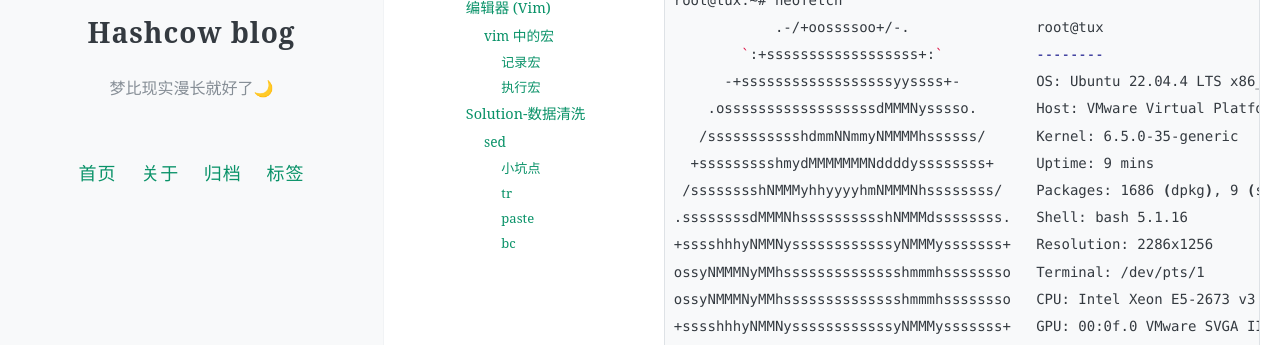
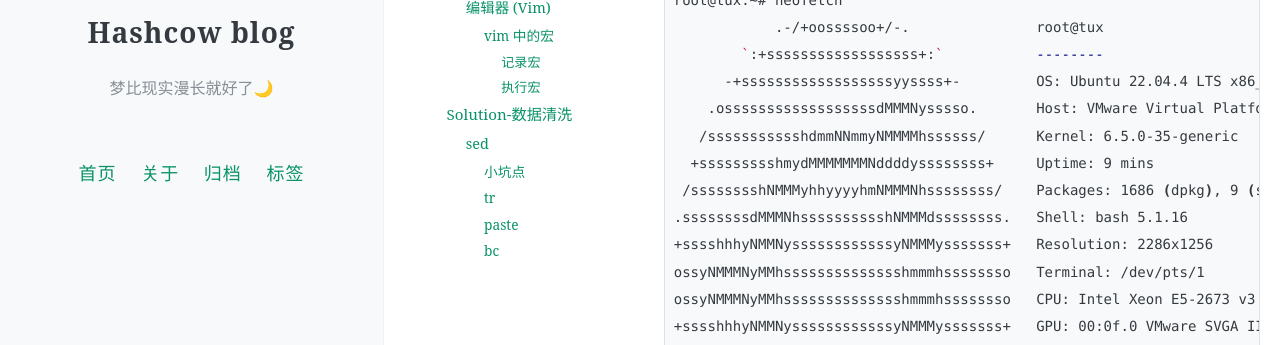
Before and after one commit to hashcowuwu/blog, a Jekyll site: the page built from _posts/2024-05-20-TheMissingSemesterofYourCSEducation.md, in a window 1280 px wide. Shown: the part 290-635 px from the top of the page. Built offline with Jekyll 4.4.1, drawn with Linux system fonts in a browser that asks for light colours; comment, search, counter and statistics services are not loaded.

Commit message:
change aboutme

````diff
--- a/_posts/2024-05-20-TheMissingSemesterofYourCSEducation.md
+++ b/_posts/2024-05-20-TheMissingSemesterofYourCSEducation.md
@@ -205,17 +205,17 @@ find . -type f -print0 | xargs -0 ls -t
 要执行你记录的宏，输入 @ 后跟寄存器字母。例如，如果你将宏记录在寄存器 a 中，输入 @a 来执行宏。
 重复执行宏：如果你想要多次执行宏，可以使用 @@ 来重复执行最后一次执行的宏，或者使用 `[次数]@[寄存器]` 来指定执行次数。例如，10@a 将执行寄存器 a 中的宏 10 次。
 
-### Solution-数据清洗
+## Solution-数据清洗
 
 
-##### sed
+### sed
 
 sed 是一个基于文本编辑器ed构建的”流编辑器” 。在 sed 中，您基本上是利用一些简短的命令来修改文件，而不是直接操作文件的内容（尽管您也可以选择这样做
 grep 也支持正则表达式
 
 以上都是`-E` 选项
 
-###### 小坑点
+##### 小坑点
 
 sed 和 grep ,正则表达式的区别
 
@@ -236,7 +236,7 @@ Perl兼容的正则表达式（PCRE）：使用-P选项时，grep使用PCRE。PC
 2.统计words文件 (/usr/share/dict/words) 中包含至少三个a 且不以's 结尾的单词个数。这些单词中，出现频率前三的末尾两个字母是什么？ sed的 y命令，或者 tr 程序也许可以帮你解决大小写的问题。共存在多少种词尾两字母组合？还有一个很 有挑战性的问题：哪个组合从未出现过？
 
 
-##### tr
+#### tr
 
 tr 是一个 Linux 命令行工具，用于字符转换或删除。它是 "translate" 或 "type" 的缩写。tr 命令通常用于将输入数据中的一组字符转换为另一组字符，或者删除指定的字符。tr 命令非常简单，但功能强大，特别适合处理文本数据。
 
@@ -290,14 +290,14 @@ grep "systemd\[1\]"  starttime.txt | sed -E "s/.*=\ (.*)s\.$/\1/"| sort | tail -
 grep "systemd\[1\]" starttime.txt   | sed -E "s/.*=\ (.*)s\.$/\1/"| sort -r | tail -n1
 ```
 
-##### paste
+#### paste
 
 Merge lines of files
 
 `-d` 指定行间隔字符，`-s` 确定字符（默认tap）
 
 
-#####  bc
+####  bc
 
 arbitrary-precision arithmetic language
 
````
